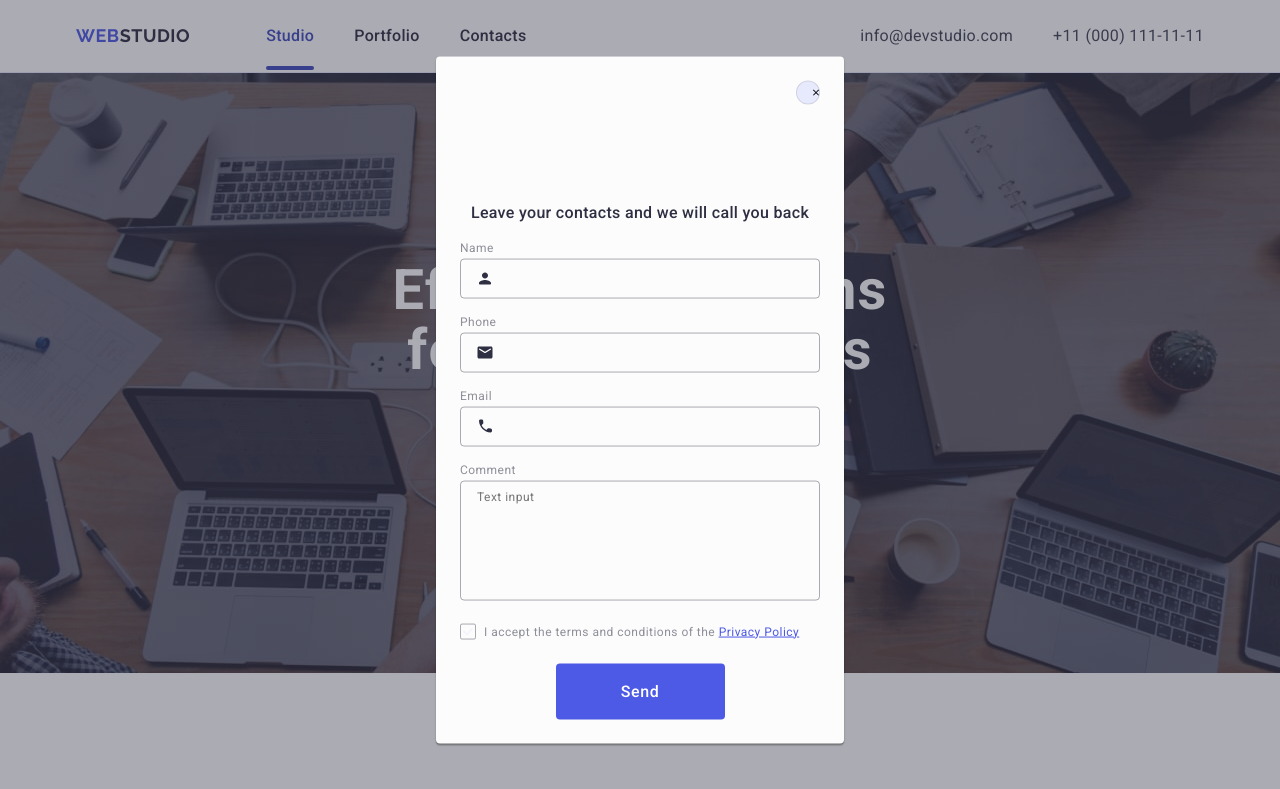
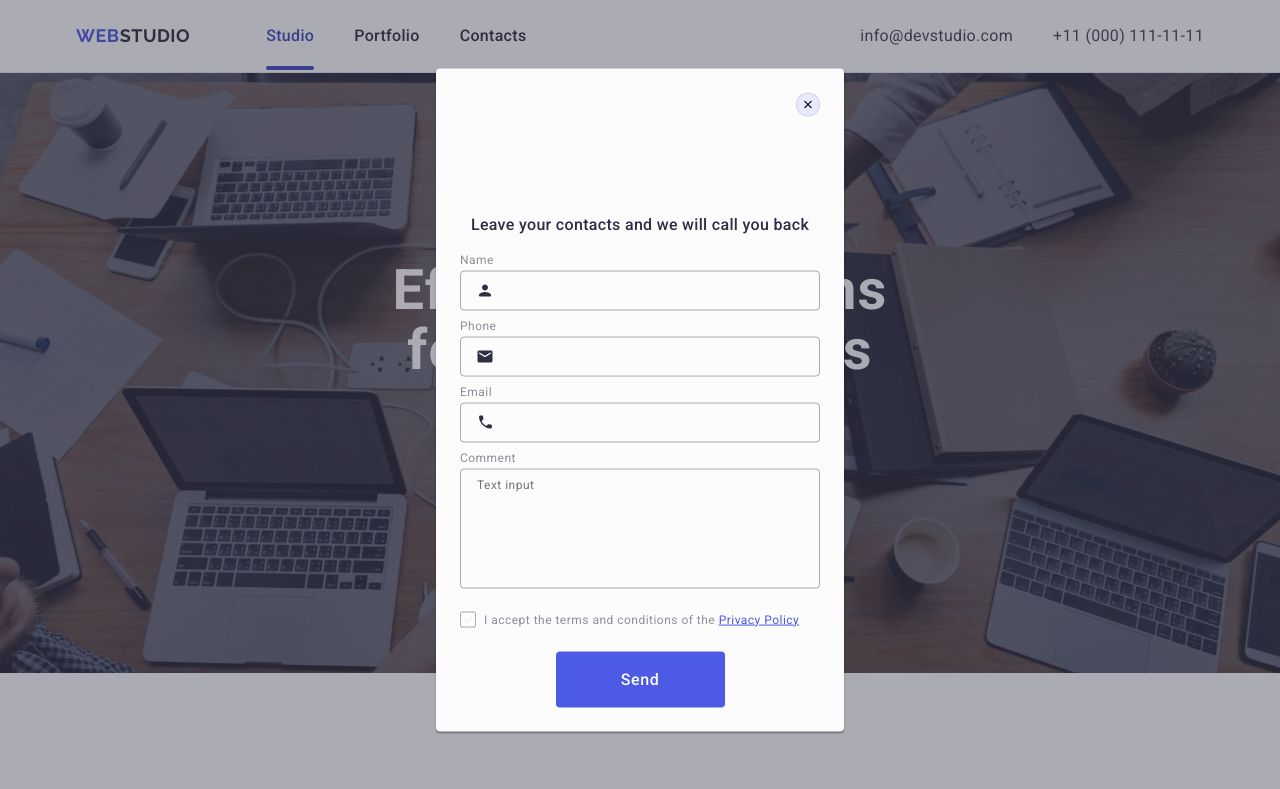
Before and after one commit to Bakalyna/goit-markup-hw-05, a plain HTML site: page index.html in a window 1280 px wide. Shown: the top 789 px of the page. Drawn offline with nearby package versions, Linux system fonts and the light colour scheme.

Commit message:
hw5 forteen

```diff
--- a/css/style.css
+++ b/css/style.css
@@ -667,7 +667,6 @@ address {
 
 .modal-btn-icon {
   transition: fill 250ms cubic-bezier(0.4, 0, 0.2, 1);
-  margin-left: 16px;
 }
 
 .modal-btn-icon:hover,
@@ -740,6 +739,10 @@ address {
 }
 
 .modal-field {
+  margin-bottom: 8px;
+}
+
+.modal-field-wrap {
   margin-bottom: 16px;
 }
 
--- a/index.html
+++ b/index.html
@@ -537,7 +537,7 @@
               </svg>
             </div>
           </div>
-          <div class="modal-field">
+          <div class="modal-field-wrap">
             <label for="user-comment" class="modal-label">Comment</label>
             <textarea
               name="user-comment"
```
